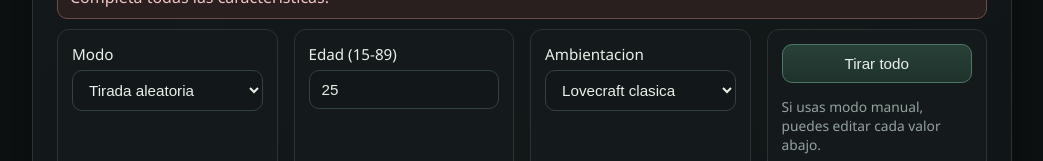
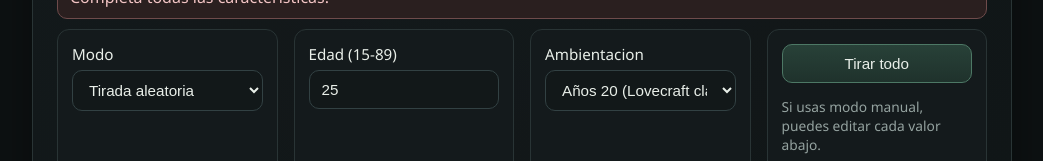
Before and after one commit to varandanex/ctulhu7ed_charactersheet, a Next.js app: page /crear/1 in a window 1280 px wide. Shown: the part 231-392 px from the top of the page, without its empty margins (118-1161 px from the left). Built offline with nearby package versions, Linux system fonts and the light colour scheme.

Commit message:
Oculta era actual en wizard

```diff
--- a/src/components/wizard.tsx
+++ b/src/components/wizard.tsx
@@ -151,12 +151,8 @@ export function Wizard({ step }: { step: number }) {
   const occupation = professionCatalog.occupations.find((occ) => occ.name === draft.occupation?.name);
   const occupationCreditRange = occupation ? parseCreditRange(occupation.credit_range) : null;
   const allOccupations = useMemo(
-    () =>
-      professionCatalog.occupations.filter((item) => {
-        if (draft.era === "actual") return true;
-        return !item.tags.includes("actual");
-      }),
-    [draft.era],
+    () => professionCatalog.occupations.filter((item) => !item.tags.includes("actual")),
+    [],
   );
   const activeOccupation = allOccupations[occupationSlideIndex] ?? null;
   const activeOccupationHelp = activeOccupation ? getOccupationHelp(activeOccupation.name) : null;
@@ -521,9 +517,8 @@ export function Wizard({ step }: { step: number }) {
             </div>
             <div className="card">
               <label>Ambientacion</label>
-              <select value={draft.era ?? "clasica"} onChange={(e) => setEra(e.target.value)}>
-                <option value="clasica">Lovecraft clasica</option>
-                <option value="actual">Actual</option>
+              <select value="clasica" onChange={(e) => setEra(e.target.value)}>
+                <option value="clasica">Años 20 (Lovecraft clasica)</option>
               </select>
             </div>
             <div className="card">
--- a/src/rules-data/occupation-help.ts
+++ b/src/rules-data/occupation-help.ts
@@ -126,9 +126,9 @@ const occupationHelpCatalog: Record<string, OccupationHelp> = {
     recommendedFor: "Aventuras con viajes largos, rescates y persecuciones.",
   },
   "pirata informatico": {
-    overview: "Perfil tecnico de era actual para sistemas y redes.",
+    overview: "Perfil tecnico especializado en sistemas y redes.",
     style: "Rompe barreras digitales y recupera datos criticos de forma no convencional.",
-    recommendedFor: "Campanas contemporaneas con infraestructura digital.",
+    recommendedFor: "Campanas con infraestructura digital.",
   },
   "profesor de universidad": {
     overview: "Academico con alto nivel de investigacion y especializacion.",
--- a/src/rules-data/skill-help.ts
+++ b/src/rules-data/skill-help.ts
@@ -142,7 +142,7 @@ const skillHelpCatalog: Record<string, Omit<SkillHelp, "skill">> = {
   historia: {
     base: "05%",
     summary: "Conocimiento de hechos, periodos, personajes y contexto historico.",
-    example: "Relacionar un culto actual con una sociedad secreta antigua.",
+    example: "Relacionar un culto reciente con una sociedad secreta antigua.",
     complement: "Muy util para interpretar pistas de epoca, genealogias y cronologias.",
   },
   intimidar: {
@@ -268,7 +268,7 @@ const skillHelpCatalog: Record<string, Omit<SkillHelp, "skill">> = {
   tasacion: {
     base: "05%",
     summary: "Valorar autenticidad, procedencia y precio de objetos.",
-    example: "Detectar que un manuscrito 'antiguo' es una falsificacion moderna.",
+    example: "Detectar que un manuscrito 'antiguo' es una falsificacion reciente.",
     complement: "Muy util para separar pista real de cebo en subastas, anticuarios y colecciones privadas.",
   },
   trepar: {
@@ -281,13 +281,13 @@ const skillHelpCatalog: Record<string, Omit<SkillHelp, "skill">> = {
     base: "01%",
     summary: "Manipulacion de equipos electronicos, circuitos modernos y dispositivos de comunicacion.",
     example: "Analizar un transmisor o arreglar un equipo dañado.",
-    complement: "Mas relevante en ambientacion actual; complementa Electricidad/Mecanica.",
+    complement: "Complementa Electricidad/Mecanica cuando aparece tecnologia especializada.",
   },
   informatica: {
     base: "05%",
     summary: "Busqueda y operacion de sistemas informaticos, redes y datos digitales.",
     example: "Recuperar archivos borrados o rastrear actividad en un terminal.",
-    complement: "En escenarios actuales, sustituye parte de la investigacion de archivo fisico.",
+    complement: "Sustituye parte de la investigacion de archivo fisico cuando hay soporte digital.",
   },
 };
 
--- a/src/state/character-store.ts
+++ b/src/state/character-store.ts
@@ -19,6 +19,10 @@ const defaultAgePenaltyAllocation: AgePenaltyAllocation = {
   matureConPenalty: 1,
   matureDesPenalty: 3,
 };
+
+function normalizeEra(era: string | undefined): string {
+  return era === "actual" ? "clasica" : (era ?? "clasica");
+}
 
 const emptyDraft: CharacterDraft = {
   mode: "random",
@@ -83,7 +87,7 @@ export const useCharacterStore = create<CharacterStore>()(
       draft: emptyDraft,
       setMode: (mode) => set((state) => ({ draft: { ...state.draft, mode } })),
       setAge: (age) => set((state) => ({ draft: { ...state.draft, age } })),
-      setEra: (era) => set((state) => ({ draft: { ...state.draft, era } })),
+      setEra: (era) => set((state) => ({ draft: { ...state.draft, era: normalizeEra(era) } })),
       setAgePenaltyAllocation: (allocation) =>
         set((state) => ({
           draft: {
@@ -168,6 +172,7 @@ export const useCharacterStore = create<CharacterStore>()(
           draft: {
             ...emptyDraft,
             ...persistedDraft,
+            era: normalizeEra(persistedDraft?.era),
             agePenaltyAllocation: {
               ...defaultAgePenaltyAllocation,
               ...persistedDraft?.agePenaltyAllocation,
```
